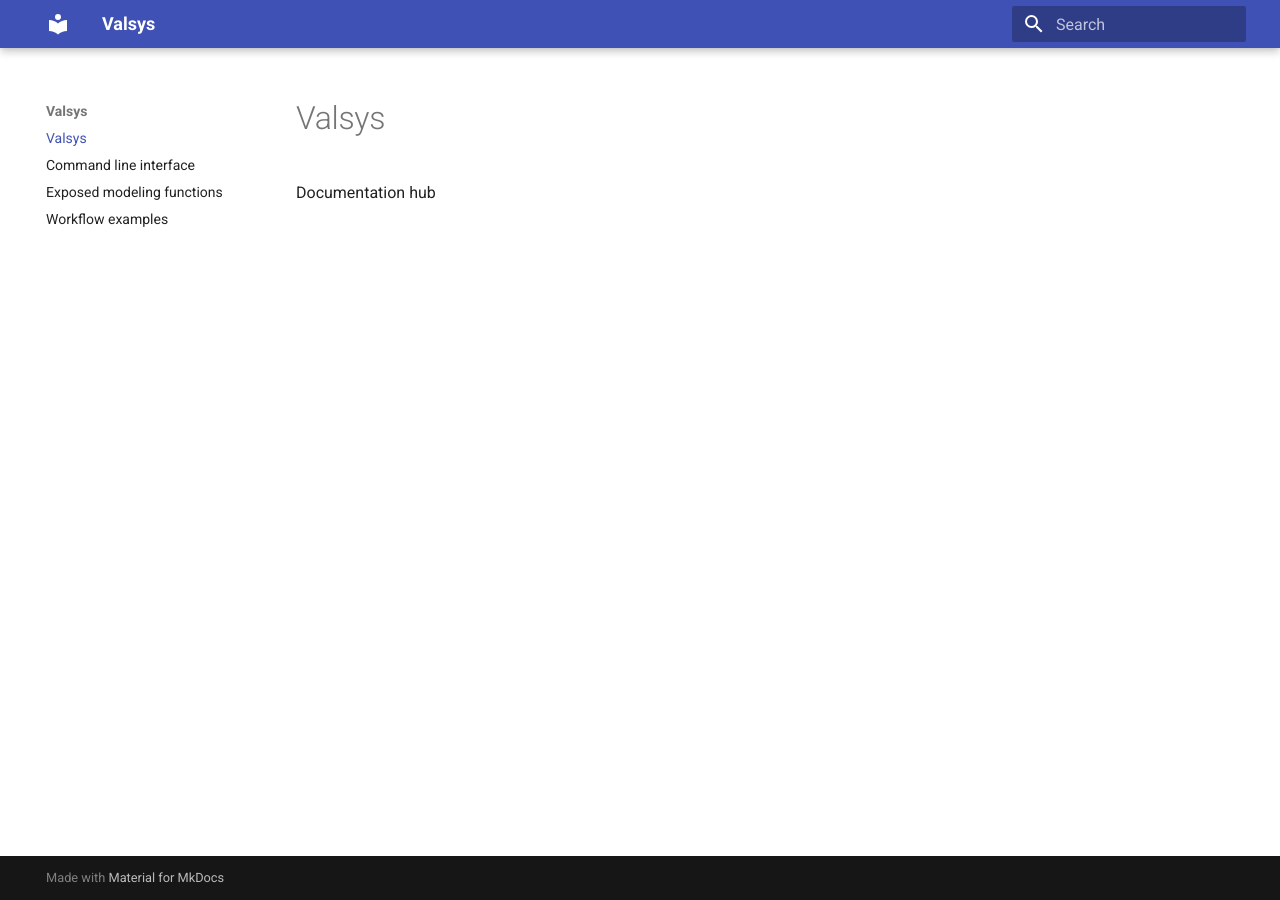
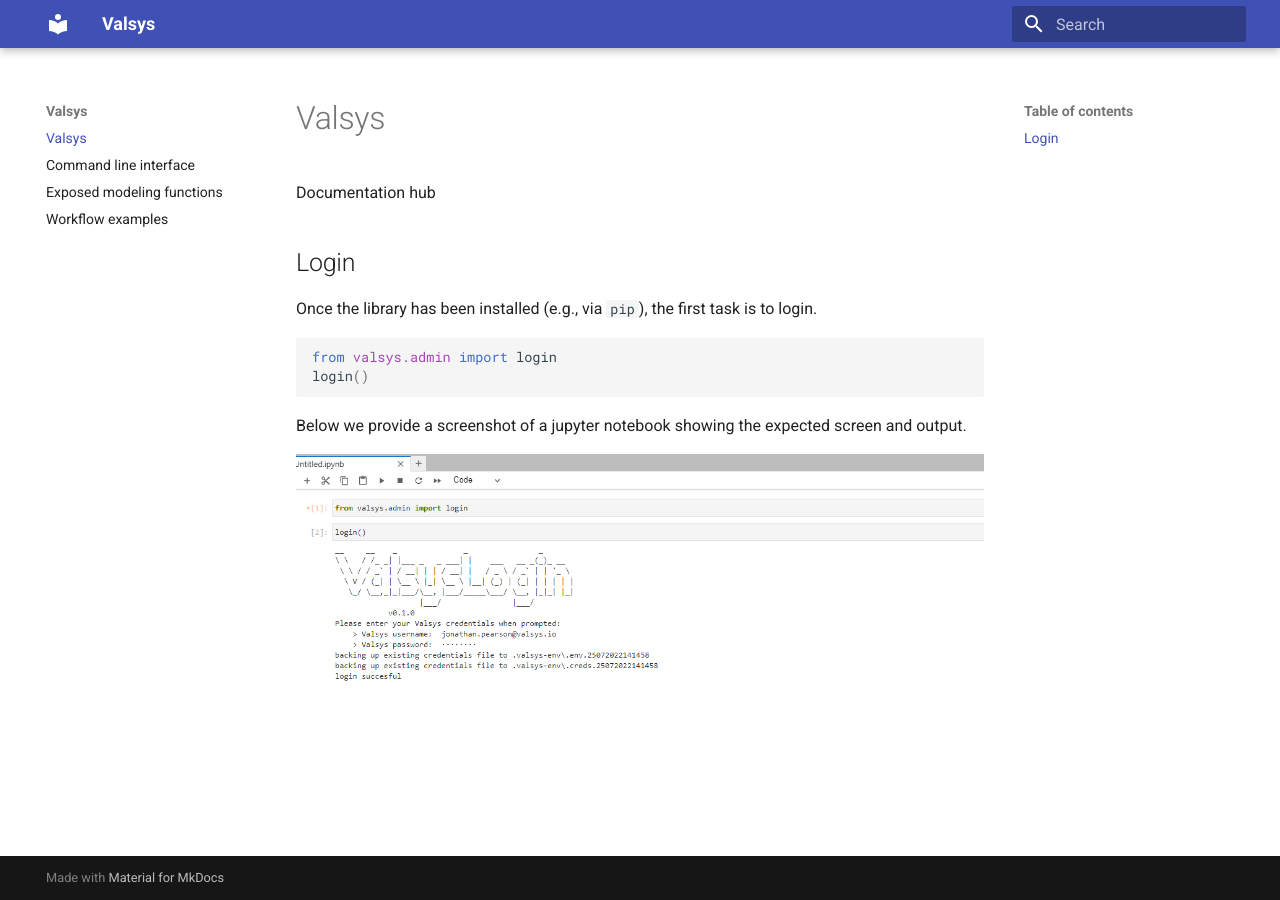
Before and after one commit to valsysinc/valsys-api, an MkDocs documentation site: the page built from docs/index.md, in a window 1280 px wide. Built offline with MkDocs 1.6.1 and Material for MkDocs 9.7.7, drawn with Linux system fonts in a browser that asks for light colours.

Commit message:
added docs

````diff
--- a/docs/index.md
+++ b/docs/index.md
@@ -1,3 +1,13 @@
 # Valsys
 
 Documentation hub
+
+## Login
+Once the library has been installed (e.g., via `pip`), the first task is to login.
+```python
+from valsys.admin import login
+login()
+```
+Below we provide a screenshot of a jupyter notebook showing the expected screen and output.
+
+![](images/jupyter_login.png "Jupyter login")
````
Also changed, not shown: docs/images/jupyter_login.png (added).
